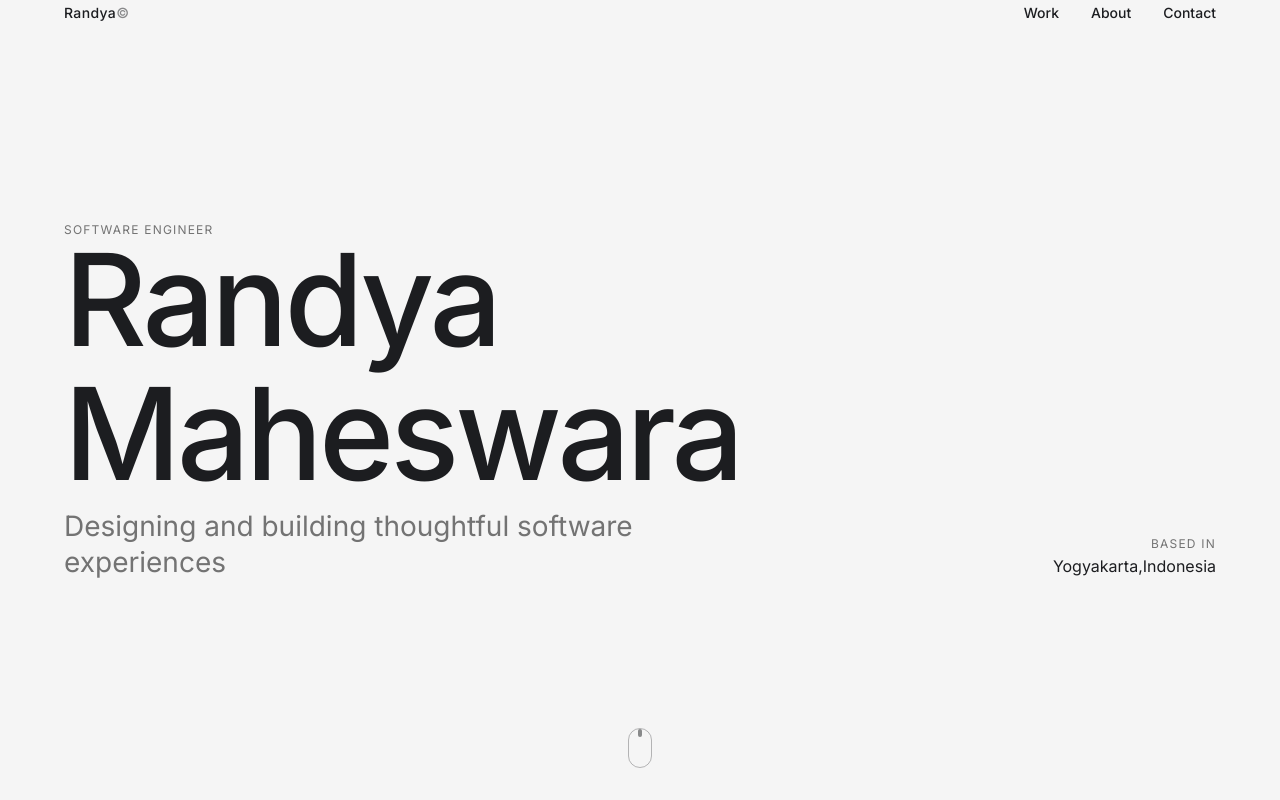
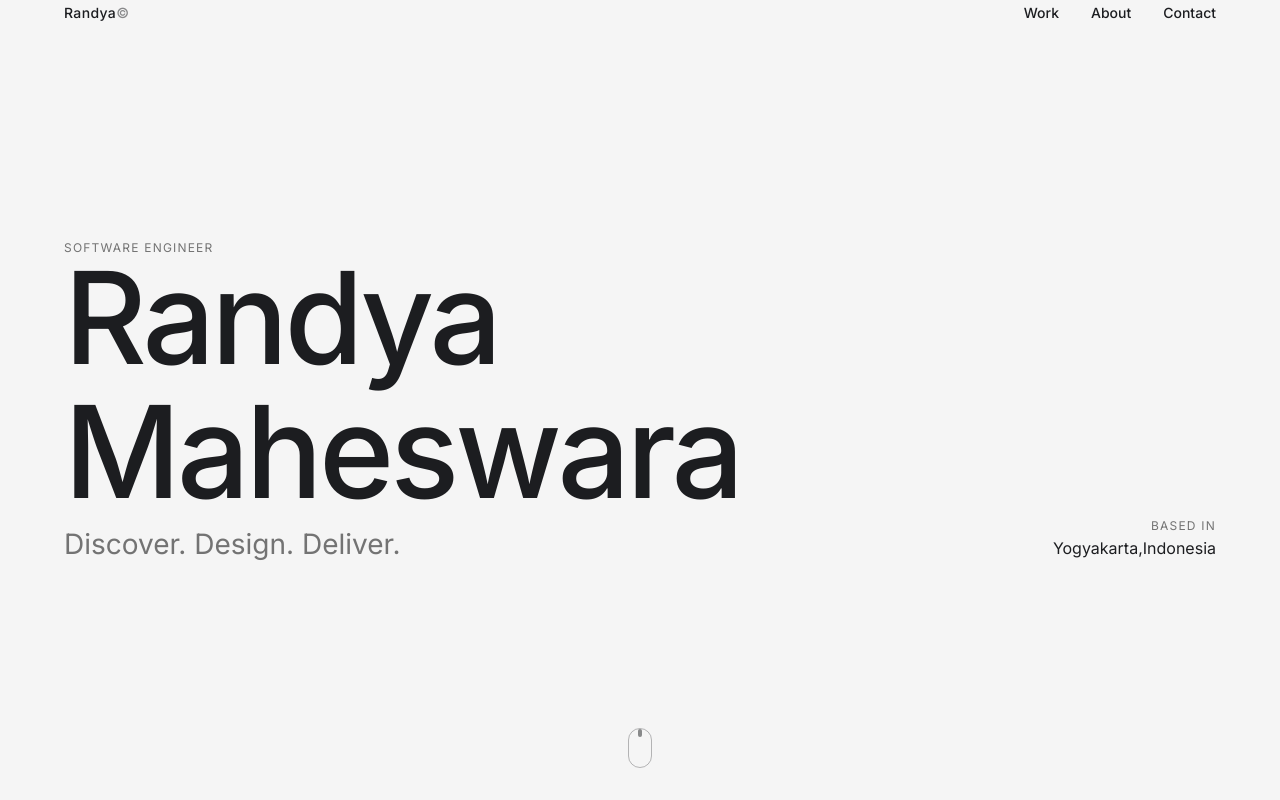
Before and after one commit to maheswaraaa/randyamaheswara, a Next.js app: page / in a window 1280 px wide. Shown: the top 800 px of the page. Built offline with nearby package versions, Linux system fonts and the light colour scheme.

Commit message:
update tagline and insert wa number

```diff
--- a/content/profile.ts
+++ b/content/profile.ts
@@ -1,14 +1,15 @@
 export const profile = {
   name: "Randya Maheswara",
   role: "Software Engineer",
-  tagline: "Designing and building thoughtful software experiences",
+  tagline: "Discover. Design. Deliver.",
   bio: "Software engineer with a strong focus on ideation, structure, and problem framing — before code.",
   location: "Yogyakarta,Indonesia",
   image: "/images/profile-pic.jpg",
   email: "randyamaheswara.work@gmail.com",
   socials: {
     github: "https://github.com/maheswaraaa",
-    linkedin: "https://www.linkedin.com/in/randyamaheswara/",
+    linkedIn: "https://www.linkedin.com/in/randyamaheswara/",
+    whatsApp: "https://wa.me/6285330559588",
     "twitter / x": "https://x.com/madudidot",
   },
 };
```
